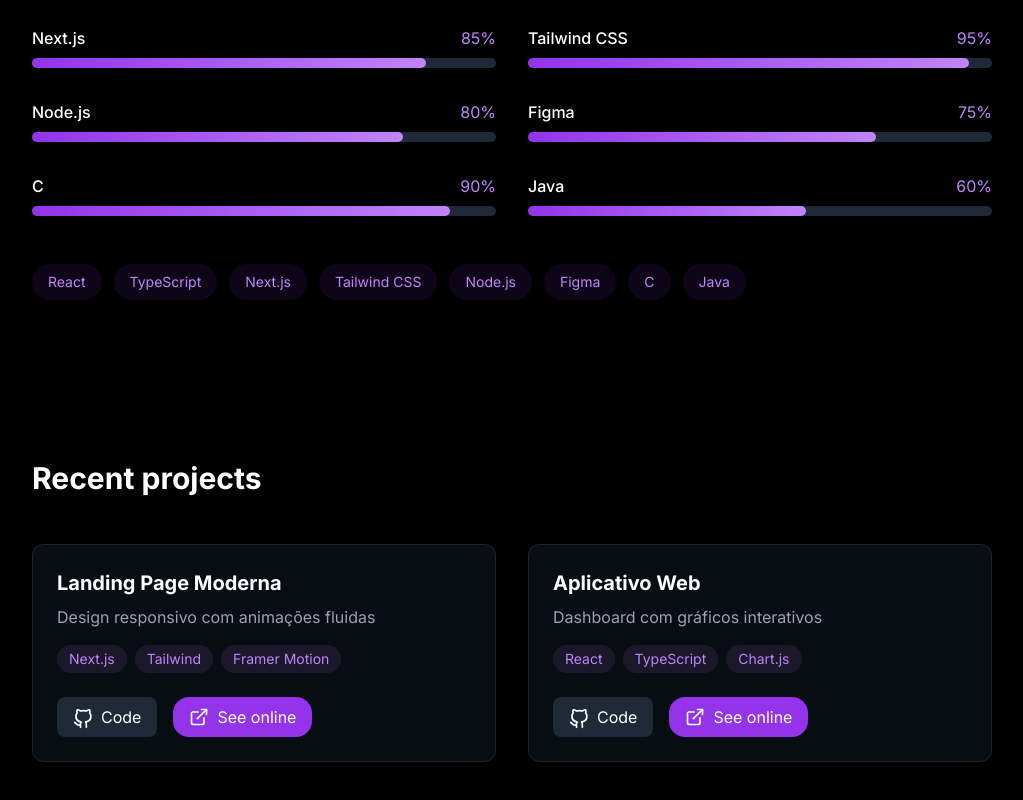
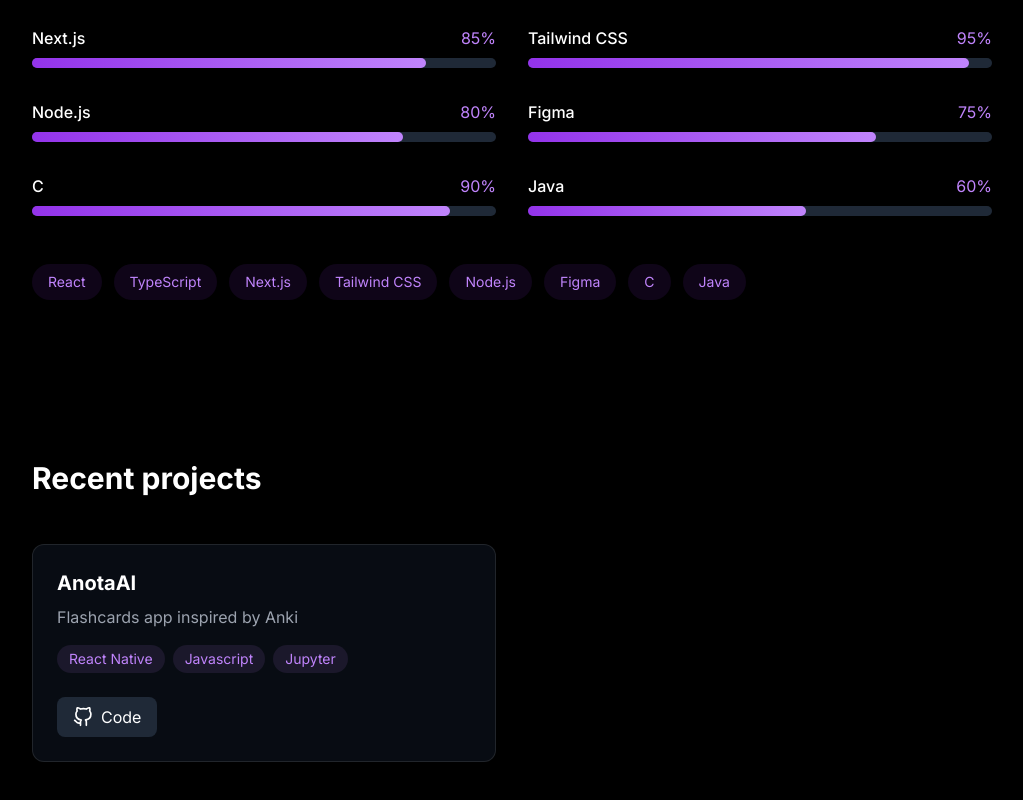
Before and after one commit to Brunovncs/brunovncs_react_portfolio, a Next.js app: page / in a window 1280 px wide. Shown: the part 820-1620 px from the top of the page, without its empty margins (128-1151 px from the left). Built offline with nearby package versions, Linux system fonts and the light colour scheme.

Commit message:
feat: types.ts, show properties

```diff
--- a/src/app/components/Projects.tsx
+++ b/src/app/components/Projects.tsx
@@ -1,31 +1,65 @@
 'use client';
+import { useState } from 'react';
 import { motion } from 'framer-motion';
-import { FiGithub, FiExternalLink } from 'react-icons/fi';
+import { FiGithub, FiExternalLink, FiInfo, FiX } from 'react-icons/fi';
+import { Project } from '../types';
 
 const projects = [
   {
     id: 1,
-    title: 'Landing Page Moderna',
-    description: 'Design responsivo com animações fluidas',
-    tech: ['Next.js', 'Tailwind', 'Framer Motion'],
+    title: 'AnotaAI',
+    description: 'Flashcards app inspired by Anki',
+    tech: ['React Native', 'Javascript', 'Jupyter'],
+    show: true,
     links: {
-      github: 'https://github.com',
-      live: 'https://exemplo.com'
-    }
+      github: 'https://github.com/Brunovncs/AnotaAI',
+      live: {
+        url: 'https://exemplo.com',
+        show: false, // Define se o botão "See online" deve aparecer
+      },
+    },
+    details: {
+      show: false, // Exibe ou não o botão "See details"
+      // Outras propriedades para a modal:
+      description: 'Descrição detalhada do projeto...',
+      image: '/path/to/image.png', // Pode ser opcional
+    },
   },
   {
     id: 2,
     title: 'Aplicativo Web',
     description: 'Dashboard com gráficos interativos',
     tech: ['React', 'TypeScript', 'Chart.js'],
+    show: false,
     links: {
-      github: 'https://github.com',
-      live: 'https://exemplo.com'
-    }
+      github: 'https://github.com/Brunovncs/AnotaAI',
+      live: {
+        url: 'https://exemplo.com',
+        show: false, // Define se o botão "See online" deve aparecer
+      },
+    },
+    details: {
+      show: false, // Exibe ou não o botão "See details"
+      // Outras propriedades para a modal:
+      description: 'Descrição detalhada do projeto...',
+      image: '/path/to/image.png', // Pode ser opcional
+    },
   },
 ];
 
 export default function Projects() {
+  const [selectedProject, setSelectedProject] = useState<Project | null>(null);
+
+  // Função para abrir a modal
+  const openModal = (project: Project): void => {
+    setSelectedProject(project);
+  };
+
+  // Função para fechar a modal
+  const closeModal = () => {
+    setSelectedProject(null);
+  };
+
   return (
     <section className="py-20 transition-colors duration-1000" id="projects">
       <div className="max-w-5xl mx-auto px-4">
@@ -38,7 +72,9 @@
         </motion.h2>
 
         <div className="grid gap-8 md:grid-cols-2">
-          {projects.map((project) => (
+          {projects
+          .filter((project) => project.show)
+          .map((project) => (
             <motion.div
               key={project.id}
               initial={{ opacity: 0, y: 20 }}
@@ -78,27 +114,91 @@
                     rel="noopener noreferrer"
                     className="flex items-center gap-2 px-4 py-2 bg-gray-200 hover:bg-gray-300 dark:bg-gray-800 dark:hover:bg-gray-700 rounded-lg transition-colors duration-1000 text-black dark:text-white"
                   >
-                    <div className="text-black dark:text-white transition-colors duration-1000">
-                      <FiGithub className="w-5 h-5 inline-block" />
-                    </div>
+                    <FiGithub className="w-5 h-5" />
                     Code
                   </a>
 
+                  {/* Botão "See online" condicional */}
+                  {project.links?.live?.show && (
                     <a
-                    href={project.links.live}
+                      href={project.links.live.url}
                       target="_blank"
                       rel="noopener noreferrer"
                       className="flex items-center gap-2 px-4 py-2 bg-purple-500 hover:bg-purple-600 dark:bg-purple-600 dark:hover:bg-purple-700 rounded-2xl transition-colors duration-1000 text-white"
                     >
-                    <FiExternalLink className="w-5 h-5 transition-colors duration-1000" />
+                      <FiExternalLink className="w-5 h-5" />
                       See online
                     </a>
+                  )}
+
+                  {/* Botão "See details" condicional */}
+                  {project.details?.show && (
+                    <button
+                      onClick={() => openModal(project)}
+                      className="flex items-center gap-2 px-4 py-2 bg-purple-500 hover:bg-purple-600 dark:bg-purple-600 dark:hover:bg-purple-700 rounded-2xl transition-colors duration-1000 text-white"
+                    >
+                      <FiInfo className="w-5 h-5" />
+                      See details
+                    </button>
+                  )}
                 </div>
               </div>
             </motion.div>
           ))}
         </div>
       </div>
+
+      {/* Modal para exibir os detalhes do projeto */}
+      {selectedProject && (
+        <div className="fixed inset-0 flex justify-center items-center bg-black bg-opacity-50 z-50">
+          <div className="bg-white dark:bg-gray-900 p-6 rounded-2xl relative max-w-md w-full border-[1px] border-purple-500">
+            <button
+              onClick={closeModal}
+              className="absolute top-2 right-2 text-gray-500 hover:text-gray-700"
+            >
+              <FiX className="w-6 h-6" />
+            </button>
+            <h2 className="text-2xl font-bold mb-4 text-black dark:text-white">
+              {selectedProject.title}
+            </h2>
+            <p className="text-gray-700 dark:text-gray-300 mb-4">
+              {selectedProject.details.description}
+            </p>
+            {selectedProject.details.image && (
+              <img
+                src={selectedProject.details.image}
+                alt={selectedProject.title}
+                className="w-full mb-4 rounded"
+              />
+            )}
+            {/* Botões dentro da modal */}
+            <div className="flex gap-4">
+              {selectedProject.links?.github && (
+                <a
+                  href={selectedProject.links.github}
+                  target="_blank"
+                  rel="noopener noreferrer"
+                  className="flex items-center gap-2 px-4 py-2 bg-gray-200 hover:bg-gray-300 dark:bg-gray-700 dark:hover:bg-gray-600 rounded-lg transition-colors duration-1000 text-black dark:text-white"
+                >
+                  <FiGithub className="w-5 h-5" />
+                  Code
+                </a>
+              )}
+              {selectedProject.links?.live?.show && (
+                <a
+                  href={selectedProject.links.live.url}
+                  target="_blank"
+                  rel="noopener noreferrer"
+                  className="flex items-center gap-2 px-4 py-2 bg-purple-500 hover:bg-purple-600 dark:bg-purple-600 dark:hover:bg-purple-700 rounded-2xl transition-colors duration-1000 text-white"
+                >
+                  <FiExternalLink className="w-5 h-5" />
+                  See online
+                </a>
+              )}
+            </div>
+          </div>
+        </div>
+      )}
     </section>
   );
 }
--- /dev/null
+++ b/src/app/types.ts
@@ -0,0 +1,19 @@
+export interface Project {
+    id: number;
+    title: string;
+    description: string;
+    tech: string[];
+    show: boolean;
+    links: {
+      github: string;
+      live: {
+        url: string;
+        show: boolean;
+      };
+    };
+    details: {
+      show: boolean;
+      description?: string;
+      image?: string;
+    };
+  }
```
Lines whose indentation alone changed are shown as unchanged.
